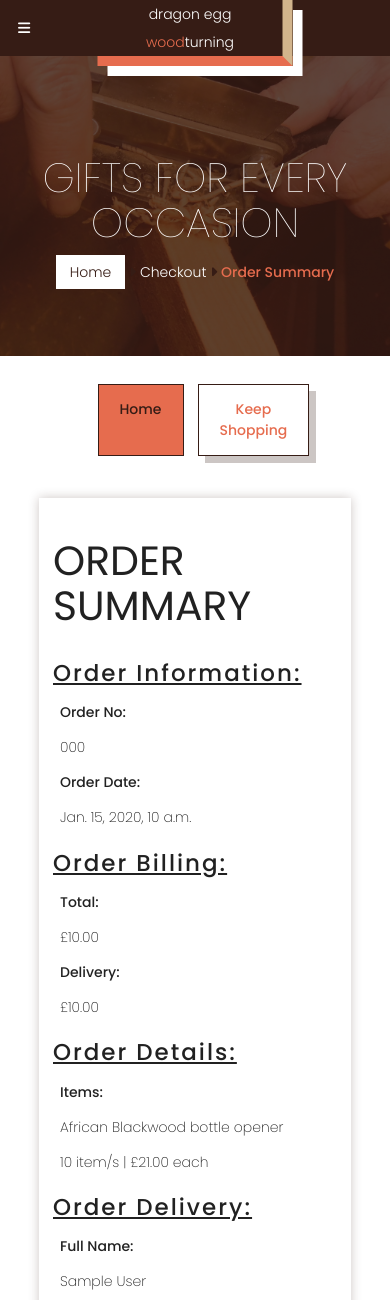
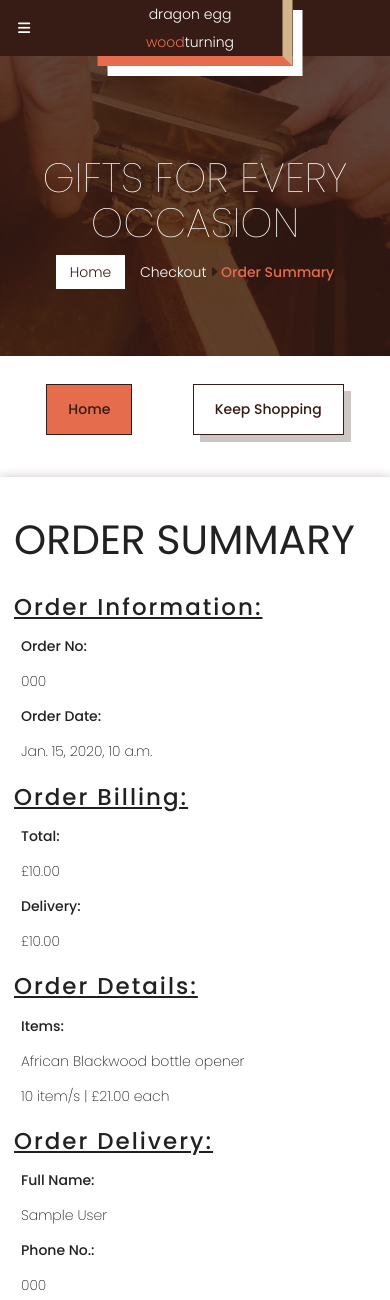
Before and after one commit to jjpickering10/CI-MS4-DragonEggWoodturning, a Django app: page /checkout/checkout_success/000 in a window 390 px wide. Shown: the top 1300 px of the page. Run offline with Django 3.2, Linux system fonts and the light colour scheme; data comes from the database, SQL or seed files in the repository; tables that the repository leaves empty hold one stand-in row (values such as "Sample post"); some libraries are stand-ins or nearby versions.

Commit message:
Add media queries for checkout success page

```diff
--- a/dragoneggwoodturning/settings.py
+++ b/dragoneggwoodturning/settings.py
@@ -203,7 +203,7 @@ if 'USE_AWS' in os.environ:
 
 # Stripe and Delivery
 
-FREE_DELIVERY_THRESHOLD = 0
+FREE_DELIVERY_THRESHOLD = 50
 STANDARD_DELIVERY_PERCENTAGE = 10
 STRIPE_CURRENCY = 'gbp'
 STRIPE_PUBLIC_KEY = os.environ.get('STRIPE_PUBLIC_KEY', '')
--- a/static/css/base.css
+++ b/static/css/base.css
@@ -1984,7 +1984,7 @@ nav ul .shop-now-link a:hover, nav ul .shop-now-link a:focus, #mobile-demo ul .s
 }
 .bag-container .bag-table .free-delivery span {
   font-weight: 500;
-  color: red;
+  color: var(--primary-orange);
 }
 .bag-container .bag-table .free-delivery .delivery-threshold {
   text-decoration: underline;
@@ -2163,18 +2163,21 @@ nav ul .shop-now-link a:hover, nav ul .shop-now-link a:focus, #mobile-demo ul .s
 }
 
 .checkout-nav {
-  width: 50%;
   margin: 2rem auto;
   display: flex;
 }
 .checkout-nav a {
-  width: 300px;
-  text-align: center;
+  text-align: center;
+}
+@media only screen and (min-width: 992px) {
+  .checkout-nav a {
+    width: 300px;
+  }
 }
 .checkout-nav a + a {
   margin-left: 1em;
   background: none;
-  color: var(--primary-orange);
+  color: var(--primary-brown);
   box-shadow: 0.5rem 0.5rem 0 0 var(--primary-brown-shadow);
 }
 .checkout-nav a + a:hover, .checkout-nav a + a :focus {
@@ -2186,10 +2189,14 @@ nav ul .shop-now-link a:hover, nav ul .shop-now-link a:focus, #mobile-demo ul .s
   display: flex;
   flex-direction: column;
   margin: 3rem auto;
-  width: 80%;
   background: var(--white);
   padding: 1rem;
   box-shadow: 0 0 10px 0 var(--primary-brown-shadow);
+}
+@media only screen and (min-width: 600px) {
+  .checkout-success-container {
+    width: 80%;
+  }
 }
 .checkout-success-container h3 {
   text-transform: uppercase;
--- a/static/css/base.scss
+++ b/static/css/base.scss
@@ -2176,7 +2176,7 @@ nav, #mobile-demo {
             margin-bottom: 1rem;
             span {
                 font-weight: 500;
-                color: red;
+                color: var(--primary-orange);
             }
 
             .delivery-threshold {
@@ -2393,18 +2393,20 @@ nav, #mobile-demo {
 // Checkout success page
 
 .checkout-nav {
-    width: 50%;
     margin: 2rem auto;
     display: flex;
 
     a {
-        width: 300px;
+
         text-align: center;
+        @media only screen and (min-width: 992px) {
+            width: 300px;
+        }
 
         + a {
             margin-left: 1em;
             background: none;
-            color: var(--primary-orange);
+            color: var(--primary-brown);
             box-shadow: 0.5rem 0.5rem 0 0 var(--primary-brown-shadow);
 
             &:hover, :focus {
@@ -2419,10 +2421,12 @@ nav, #mobile-demo {
     display: flex;
     flex-direction: column;
     margin: 3rem auto;
-    width: 80%;
     background: var(--white);
     padding: 1rem;
     box-shadow: 0 0 10px 0 var(--primary-brown-shadow);
+    @media only screen and (min-width: 600px) {
+        width: 80%;
+    }
 
     h3 {
         text-transform: uppercase;
```
Also changed, not shown: 1 other file.
